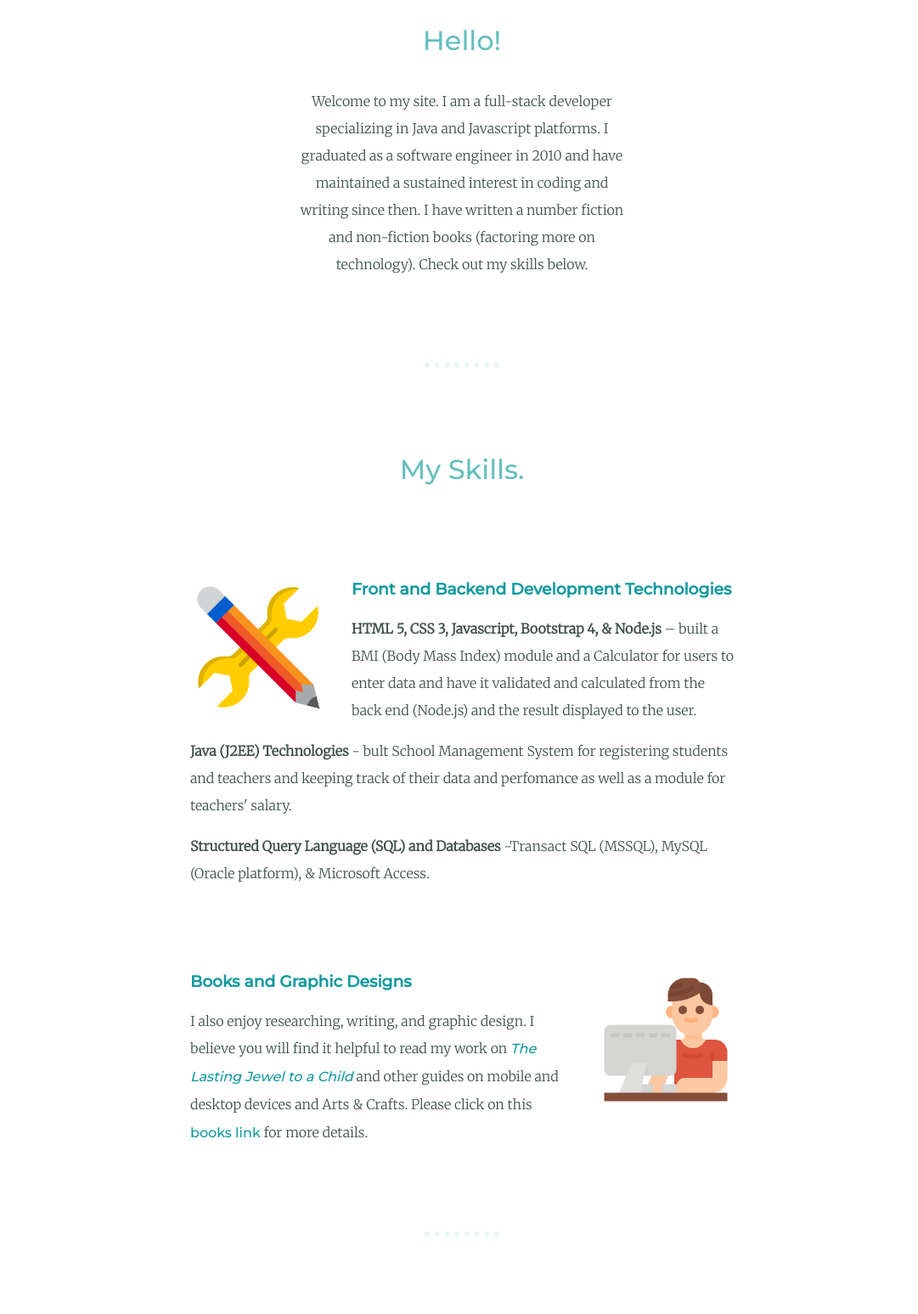
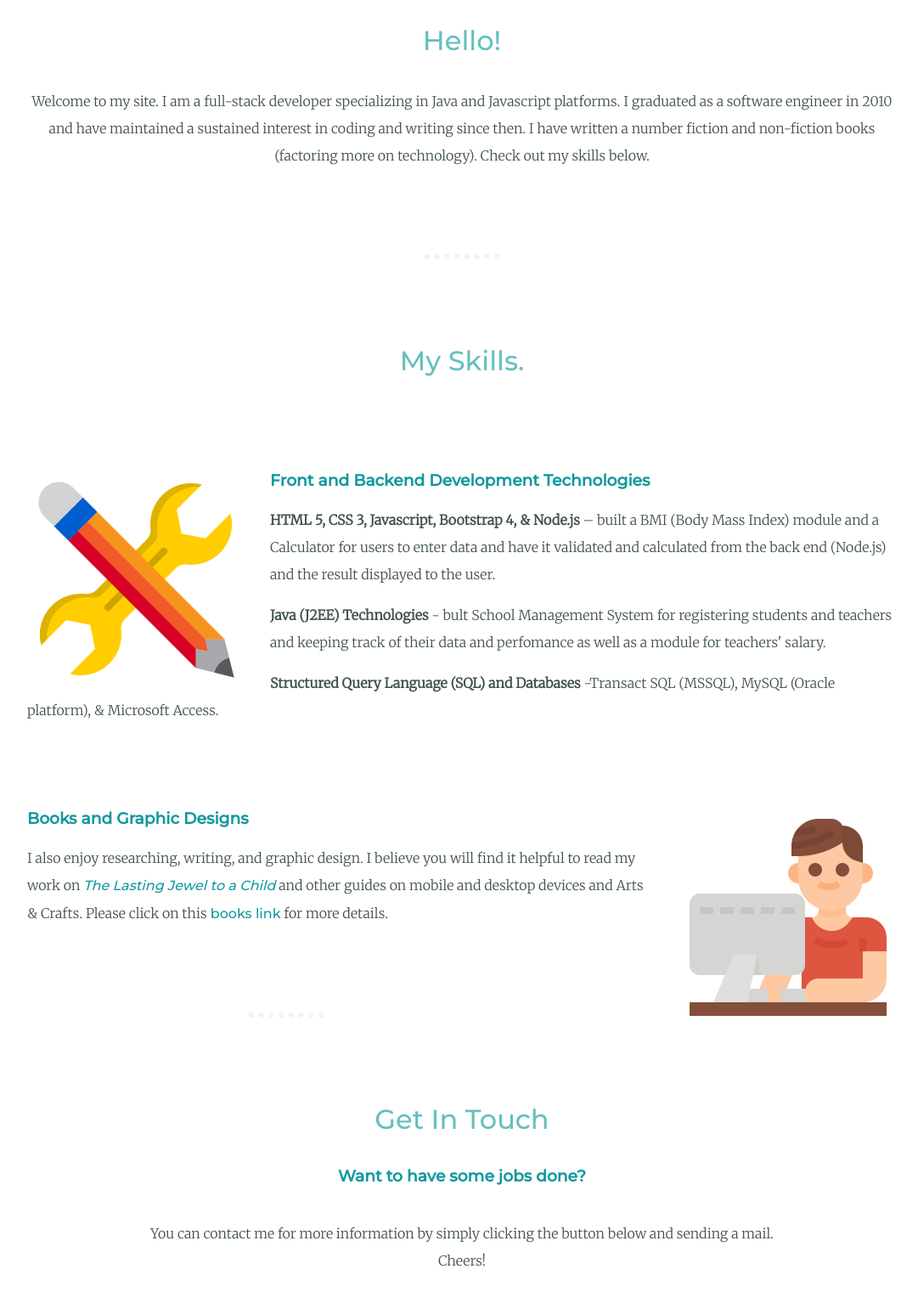
Before and after one commit to mchigbu/cv, a plain HTML site: page index.html in a window 1280 px wide. Shown: the part 696-2243 px from the top of the page at 85% size, without its empty margins (96-1177 px from the left). Drawn offline with Linux system fonts and the light colour scheme.

Commit message:
Update style.css

```diff
--- a/css/style.css
+++ b/css/style.css
@@ -84,7 +84,7 @@ a:hover {
 }
 
 .skill-row {
-    width: 50%;
+    width: 80%;
     margin: 100px auto 100px auto;
     text-align: left;
 }
@@ -127,13 +127,17 @@ a:hover {
 }
 
 .intro-text {
-    width: 30%;
+    width:80%;
     margin: auto;
 }
 
 .contact-message {
-    width: 40%;
+    width: 60%;
     margin: 40px auto 60px;
+}
+
+.contact-pad {
+    padding: 0 20px;
 }
 
 .skill-image {
```
